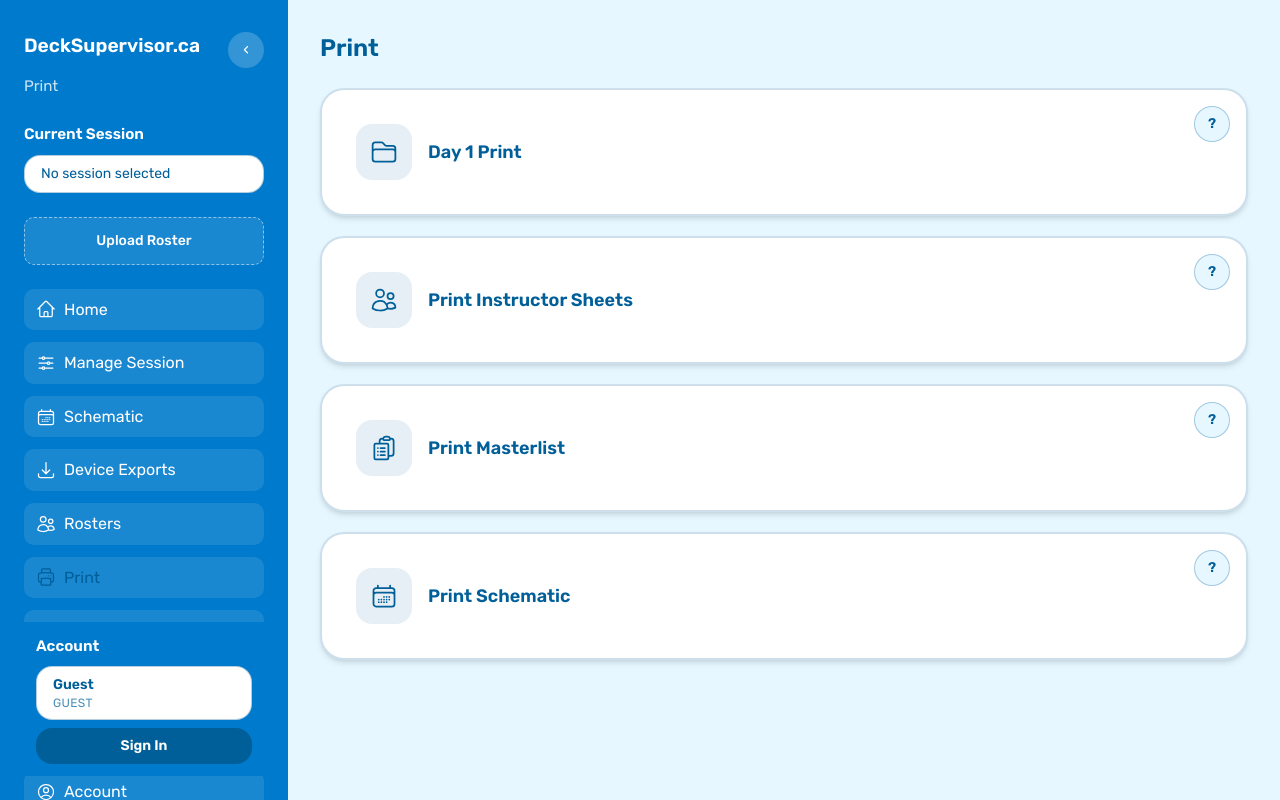
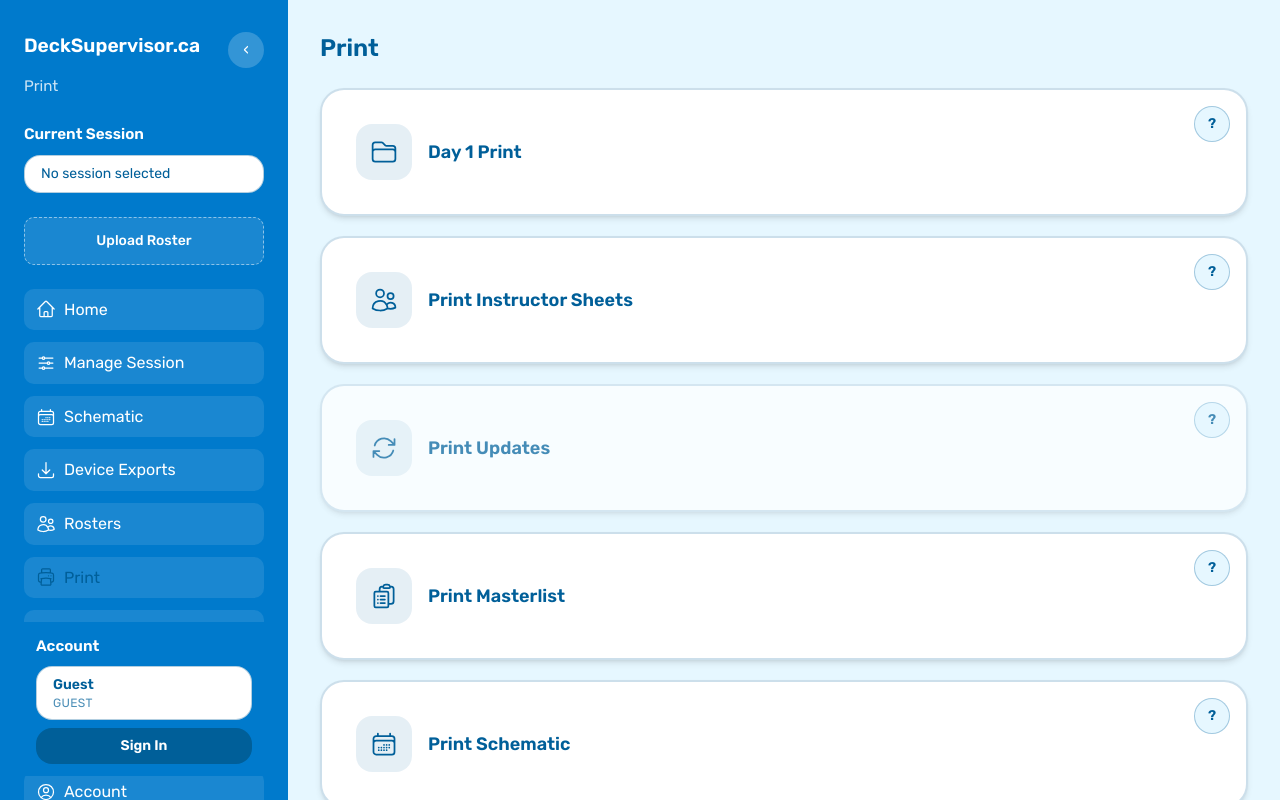
Before and after one commit to Doomaloom/DeckSupervisor.ca, a React (Vite) app in the folder frontend/: page /print in a window 1280 px wide. Built offline with nearby package versions, Linux system fonts and the light colour scheme; no server answers.

Commit message:
Add Print Updates option placeholder

```diff
--- a/frontend/src/features/print/components/PrintOptionButton.tsx
+++ b/frontend/src/features/print/components/PrintOptionButton.tsx
@@ -1,4 +1,3 @@
-import React from "react";
 import type { PrintOption } from "../types";
 
 type PrintOptionButtonProps = {
@@ -19,11 +18,12 @@ function PrintOptionButton({
     const Icon = option.icon;
 
     return (
-        <div className="group relative flex h-full flex-col justify-between rounded-card border-2 border-secondary/20 bg-accent p-6 text-left text-secondary shadow-md transition hover:-translate-y-0.5 hover:border-secondary">
+        <div className={`group relative flex h-full flex-col justify-between rounded-card border-2 border-secondary/20 bg-accent p-6 text-left text-secondary shadow-md transition ${option.disabled ? "opacity-70" : "hover:-translate-y-0.5 hover:border-secondary"}`}>
             <button
                 type="button"
-                className="flex h-full w-full items-center gap-4 rounded-2xl border-2 border-transparent p-2 text-left transition hover:border-secondary/40 focus-visible:border-secondary"
+                className={`flex h-full w-full items-center gap-4 rounded-2xl border-2 border-transparent p-2 text-left transition ${option.disabled ? "cursor-not-allowed" : "hover:border-secondary/40 focus-visible:border-secondary"}`}
                 aria-label={option.title}
+                disabled={option.disabled}
                 onClick={onOpen}
             >
                 <span className="inline-flex h-14 w-14 items-center justify-center rounded-2xl bg-secondary/10 text-secondary">
--- a/frontend/src/features/print/constants.ts
+++ b/frontend/src/features/print/constants.ts
@@ -1,4 +1,5 @@
 import {
+    ArrowPathIcon,
     CalendarDaysIcon,
     ClipboardDocumentListIcon,
     FolderIcon,
@@ -22,6 +23,13 @@ export const printOptions: PrintOption[] = [
         icon: UsersIcon,
     },
     {
+        key: "updates",
+        title: "Print Updates",
+        description: "Print Updates will be available here soon.",
+        icon: ArrowPathIcon,
+        disabled: true,
+    },
+    {
         key: "masterlist",
         title: "Print Masterlist",
         description:
--- a/frontend/src/features/print/types.ts
+++ b/frontend/src/features/print/types.ts
@@ -3,6 +3,7 @@ import type { ComponentType, SVGProps } from "react";
 export type PrintOptionKey =
     | "day1"
     | "instructors"
+    | "updates"
     | "masterlist"
     | "schematic";
 
@@ -11,4 +12,5 @@ export type PrintOption = {
     title: string;
     description: string;
     icon: ComponentType<SVGProps<SVGSVGElement>>;
+    disabled?: boolean;
 };
```
